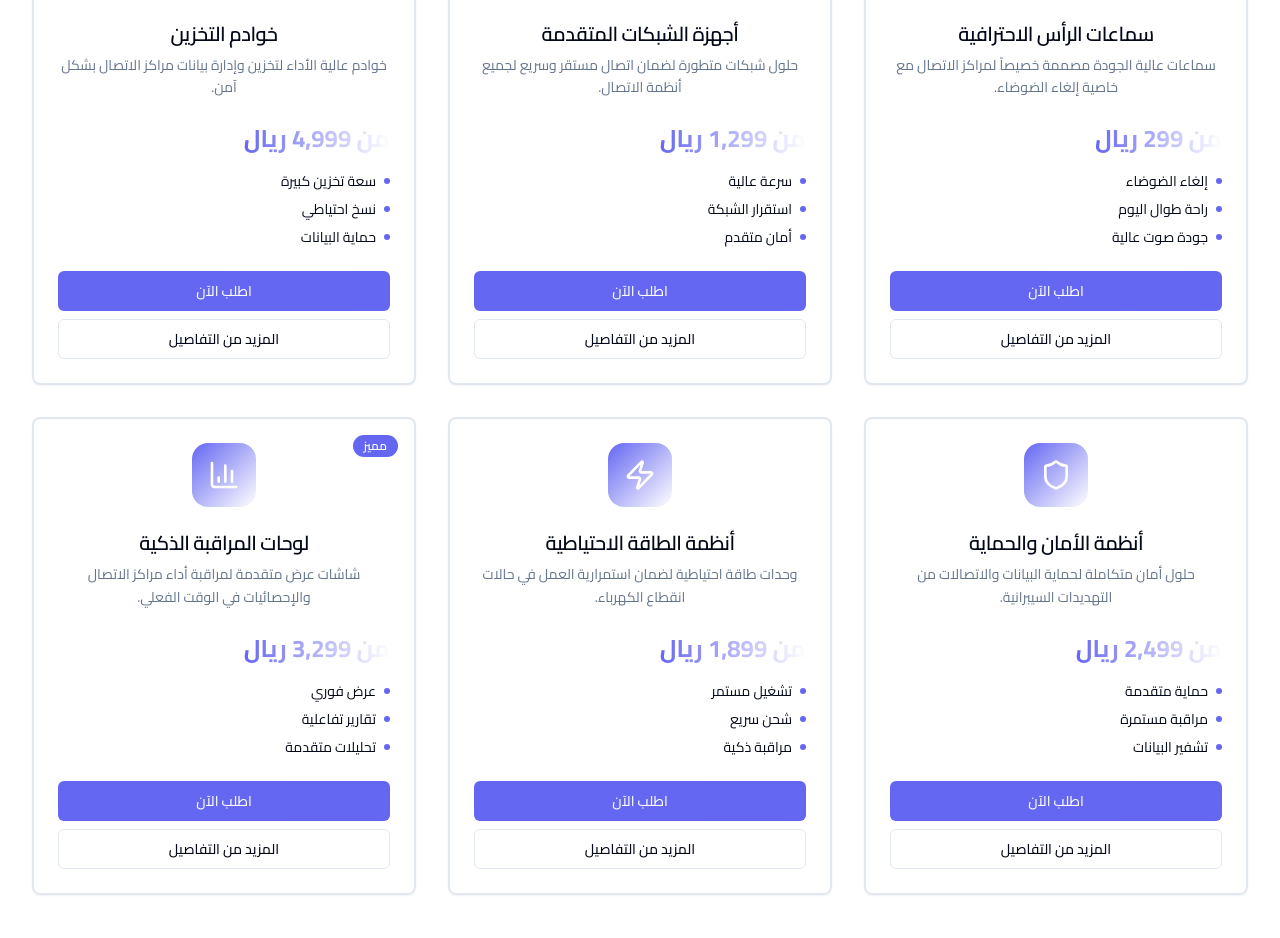
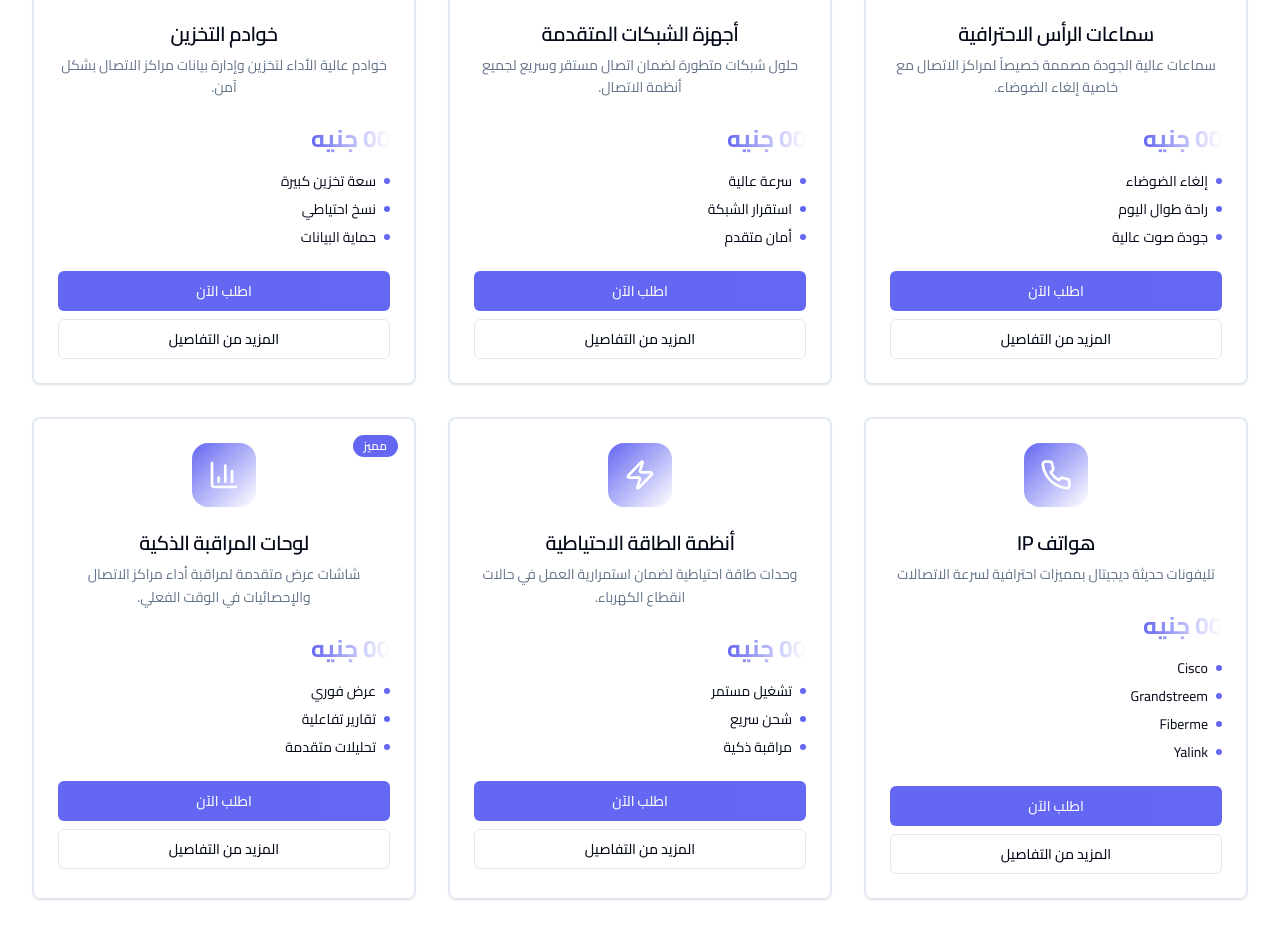
Before and after one commit to ahm9dzakaria/unitedtech-clone-copycat-kit, a React (Vite) app: page / in a window 1280 px wide. Shown: the part 2067-3005 px from the top of the page. Built offline with nearby package versions, Linux system fonts and the light colour scheme.

Commit message:
Reverted to commit 965797d1e056ba5bc7fe9b497006bd7ce38b6069

```diff
--- a/src/components/Products.tsx
+++ b/src/components/Products.tsx
@@ -1,7 +1,7 @@
 import { Button } from "@/components/ui/button";
 import { Card, CardContent, CardDescription, CardHeader, CardTitle } from "@/components/ui/card";
 import { Badge } from "@/components/ui/badge";
-import { Headphones, Wifi, Database, Shield, Zap, BarChart3 } from "lucide-react";
+import { Headphones, Wifi, Database, Phone, Zap, BarChart3 } from "lucide-react";
 
 const Products = () => {
   const products = [
@@ -9,7 +9,7 @@ const Products = () => {
       icon: Headphones,
       title: "سماعات الرأس الاحترافية",
       description: "سماعات عالية الجودة مصممة خصيصاً لمراكز الاتصال مع خاصية إلغاء الضوضاء.",
-      price: "من 299 ريال",
+      price: "00 جنيه",
       features: ["إلغاء الضوضاء", "راحة طوال اليوم", "جودة صوت عالية"],
       badge: "الأكثر مبيعاً"
     },
@@ -17,7 +17,7 @@ const Products = () => {
       icon: Wifi,
       title: "أجهزة الشبكات المتقدمة",
       description: "حلول شبكات متطورة لضمان اتصال مستقر وسريع لجميع أنظمة الاتصال.",
-      price: "من 1,299 ريال",
+      price: "00 جنيه",
       features: ["سرعة عالية", "استقرار الشبكة", "أمان متقدم"],
       badge: "جديد"
     },
@@ -25,23 +25,23 @@ const Products = () => {
       icon: Database,
       title: "خوادم التخزين",
       description: "خوادم عالية الأداء لتخزين وإدارة بيانات مراكز الاتصال بشكل آمن.",
-      price: "من 4,999 ريال",
+      price: "00 جنيه",
       features: ["سعة تخزين كبيرة", "نسخ احتياطي", "حماية البيانات"],
       badge: null
     },
     {
-      icon: Shield,
-      title: "أنظمة الأمان والحماية",
-      description: "حلول أمان متكاملة لحماية البيانات والاتصالات من التهديدات السيبرانية.",
-      price: "من 2,499 ريال",
-      features: ["حماية متقدمة", "مراقبة مستمرة", "تشفير البيانات"],
+      icon: Phone,
+      title: "هواتف IP",
+      description: "تليفونات حديثة ديجيتال بمميزات احترافية لسرعة الاتصالات",
+      price: "00 جنيه",
+      features: ["Cisco", "Grandstreem", "Fiberme", "Yalink"],
       badge: null
     },
     {
       icon: Zap,
       title: "أنظمة الطاقة الاحتياطية",
       description: "وحدات طاقة احتياطية لضمان استمرارية العمل في حالات انقطاع الكهرباء.",
-      price: "من 1,899 ريال",
+      price: "00 جنيه",
       features: ["تشغيل مستمر", "شحن سريع", "مراقبة ذكية"],
       badge: null
     },
@@ -49,7 +49,7 @@ const Products = () => {
       icon: BarChart3,
       title: "لوحات المراقبة الذكية",
       description: "شاشات عرض متقدمة لمراقبة أداء مراكز الاتصال والإحصائيات في الوقت الفعلي.",
-      price: "من 3,299 ريال",
+      price: "00 جنيه",
       features: ["عرض فوري", "تقارير تفاعلية", "تحليلات متقدمة"],
       badge: "مميز"
     }
```
